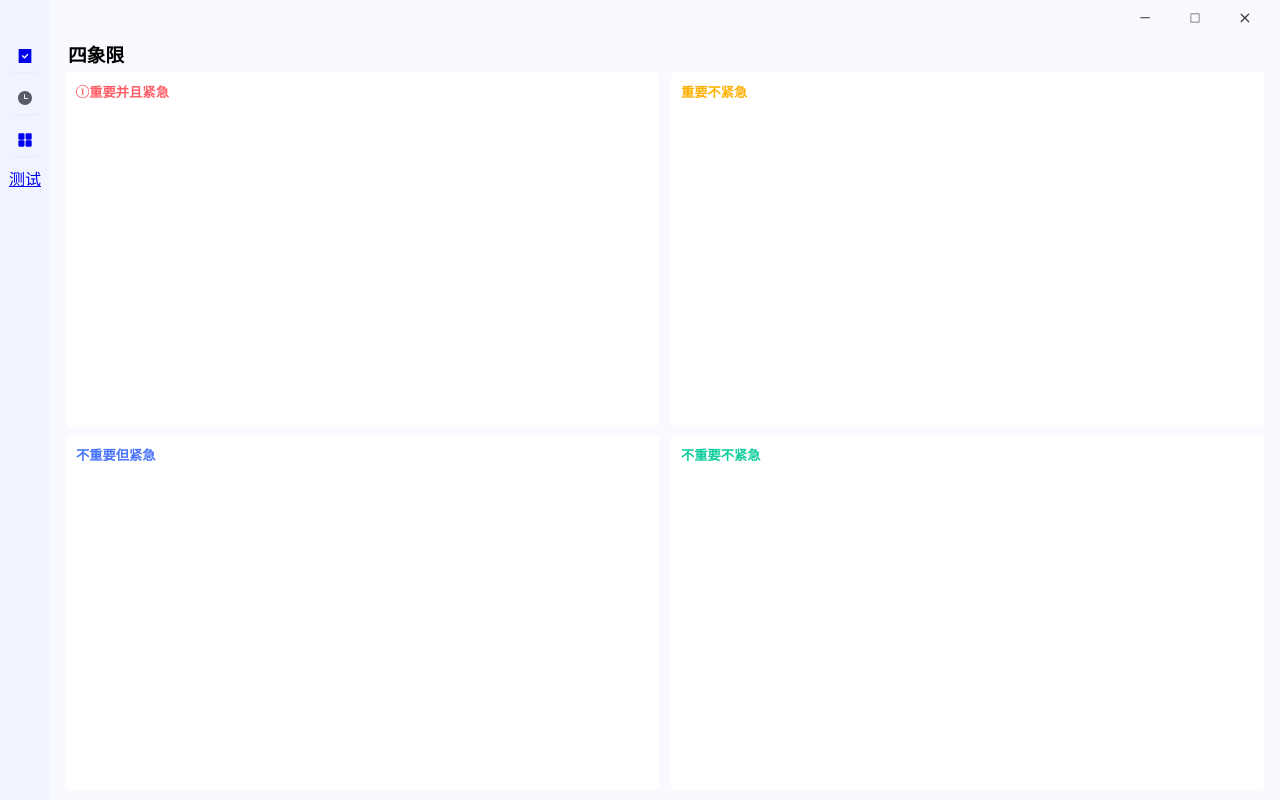
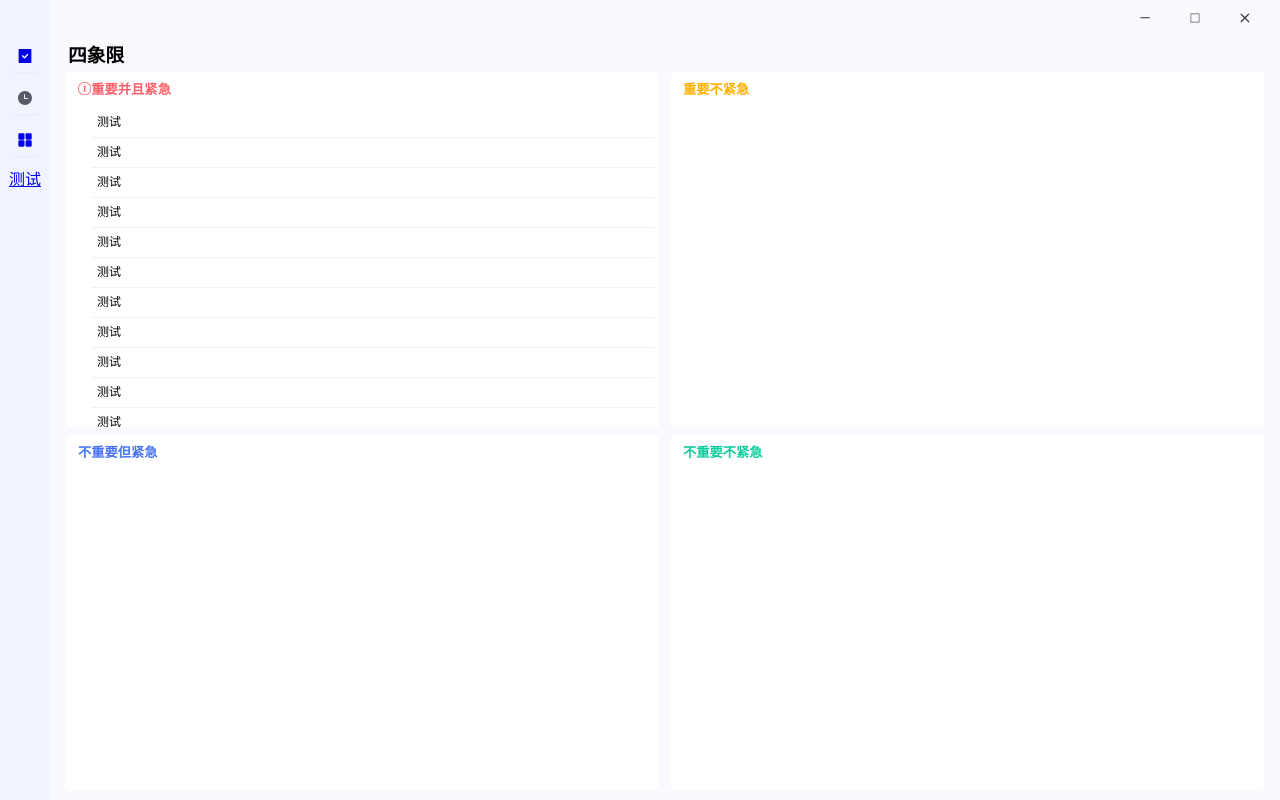
Before and after one commit to Carpediems/NexttodolistElectron, a Next.js app: page /FourQuadrants in a window 1280 px wide. Built offline with nearby package versions, Linux system fonts and the light colour scheme.

Commit message:
增加demo和四象限界面部分æ¢美化

```diff
--- a/app/FourQuadrants/FourQuadrants.scss
+++ b/app/FourQuadrants/FourQuadrants.scss
@@ -2,7 +2,6 @@
   width: calc(100% - 50px);
   height: calc(100% - 35px);
   background: #F8FAFF;
-  //background: #222222;
   float: right;
   padding: 0 10px 10px 10px;
   box-sizing: border-box;
@@ -17,13 +16,36 @@
     display: flex;
     flex-wrap: wrap;
     justify-content: space-around;
-    div{
+    .FourQuadrants_box{
       width: 49%;
       height: 49%;
       border-radius: 5px;
       background: #FFFFFF;
-      padding:10px 0 0 10px ;
+      padding:0 0 10px 10px ;
       box-sizing: border-box;
+      h5{
+        height: 25px;
+        line-height:25px;
+        padding:5px 0 5px 2px;
+      }
+    }
+    .content_taskList{
+      width: 100%;
+      height: calc(100% - 25px);
+      background: white;
+      overflow: auto;
+    }
+    .content_taskList::-webkit-scrollbar{
+      width: 5px;
+      height: 8px;
+    }
+    .content_taskList::-webkit-scrollbar-thumb{
+      border-radius: 10px;
+      background: #d4d6d9;
+    }
+    .content_taskList::-webkit-scrollbar-track-piece{
+      background-color: #fff;
+      border-radius: 10px;
     }
   }
 
--- a/app/FourQuadrants/page.jsx
+++ b/app/FourQuadrants/page.jsx
@@ -1,6 +1,7 @@
 "use client"
 import './FourQuadrants.scss'
 import {createFromIconfontCN} from "@ant-design/icons";
+import TaskList from "../component/TaskList";
 const MyIcon = createFromIconfontCN({
     scriptUrl: 'iconfont/iconfont.js', // 在 iconfont.cn 上生成
 });
@@ -9,16 +10,36 @@ export default function FourQuadrants(){
         <main className="FourQuadrants">
             <h3>四象限</h3>
             <div className="FourQuadrants_box_four">
-                <div>
-                    <h5 style={{color: "#FF5F68"}}><MyIcon type="icon-class_1-copy"></MyIcon>重要并且紧急</h5>
+                <div className="FourQuadrants_box">
+                    <h5 style={{color: "#FF5F68"}}>
+                        <MyIcon type="icon-class_1-copy"></MyIcon>重要并且紧急
+                    </h5>
+                    <div className="content_taskList">
+                        <TaskList></TaskList>
+                        <TaskList></TaskList>
+                        <TaskList></TaskList>
+                        <TaskList></TaskList>
+                        <TaskList></TaskList>
+                        <TaskList></TaskList>
+                        <TaskList></TaskList>
+                        <TaskList></TaskList>
+                        <TaskList></TaskList>
+                        <TaskList></TaskList>
+                        <TaskList></TaskList>
+                        <TaskList></TaskList>
+                        <TaskList></TaskList>
+                        <TaskList></TaskList>
+                        <TaskList></TaskList>
+
+                    </div>
                 </div>
-                <div>
+                <div  className="FourQuadrants_box">
                     <h5 style={{color: "#FFB000"}}>重要不紧急</h5>
                 </div>
-                <div>
+                <div  className="FourQuadrants_box">
                     <h5 style={{color: "#4772FA"}}>不重要但紧急</h5>
                 </div>
-                <div>
+                <div  className="FourQuadrants_box">
                     <h5 style={{color: "#0CCE9C"}}>不重要不紧急</h5>
                 </div>
             </div>
--- a/app/Test/TestDemo.scss
+++ b/app/Test/TestDemo.scss
@@ -1,6 +1,3 @@
-main{
-  background: white;
-}
 
 p{
   width: 100%;
@@ -17,6 +14,6 @@ p{
     height: 40px;
     display: inline-block;
     text-indent: 5px;
-    border:1px solid brown;
+    border-bottom:1px solid brown;
   }
 }
--- /dev/null
+++ b/app/component/TaskList.jsx
@@ -0,0 +1,48 @@
+import {createFromIconfontCN} from "@ant-design/icons";
+import styled from "styled-components";
+const MyIcon = createFromIconfontCN({
+    scriptUrl: '//at.alicdn.com/t/c/font_4588666_j2qot69ija.js', // 在 iconfont.cn 上生成
+});
+
+
+const PBox = styled.div`
+    //width: 100%;
+    //height: 30px;
+    //line-height: 30px;
+    //font-size: 12px;
+    p{
+        width: 100%;
+        height: 30px;
+        line-height: 30px;
+        font-size: 12px;
+        .MyIcon_btn{
+            width: 16px;
+            height: 16px;
+            vertical-align: middle;
+            display: inline-block;
+        }
+        .MyIcon_span{
+            width: calc(100% - 21px);
+            height: 30px;
+            display: inline-block;
+            text-indent: 5px;
+            border-bottom:1px solid #F1F1F1;
+            font-family:SJluoliheicu,Verdana,serif;
+        }
+    }
+
+
+
+`
+
+
+export default function TaskList(){
+    return(
+        <PBox>
+            <p><MyIcon type="icon-weiwanchengrenwu" className="MyIcon_btn"></MyIcon><span
+                className="MyIcon_span">测试</span></p>
+        </PBox>
+
+
+    )
+}
--- a/app/globals.scss
+++ b/app/globals.scss
@@ -17,7 +17,7 @@ button[ant-click-animating-without-extra-node]:after {
   opacity: 0;
   //animation:none 0 ease 0 1 normal;
 }
-body,html,nav,section,main,div,ul,li,h5,h3{
+body,html,nav,section,main,div,ul,li,h5,h3,p{
   margin: 0;
   padding: 0;
 }
--- a/package.json
+++ b/package.json
@@ -18,7 +18,8 @@
     "next": "14.2.4",
     "react": "^18",
     "react-dom": "^18",
-    "sass": "^1.77.5"
+    "sass": "^1.77.5",
+    "styled-components": "^6.1.11"
   },
   "devDependencies": {
     "@types/node": "^20",
```
Also changed, not shown: 1 other file (tests, documents, lock files or other folders).
